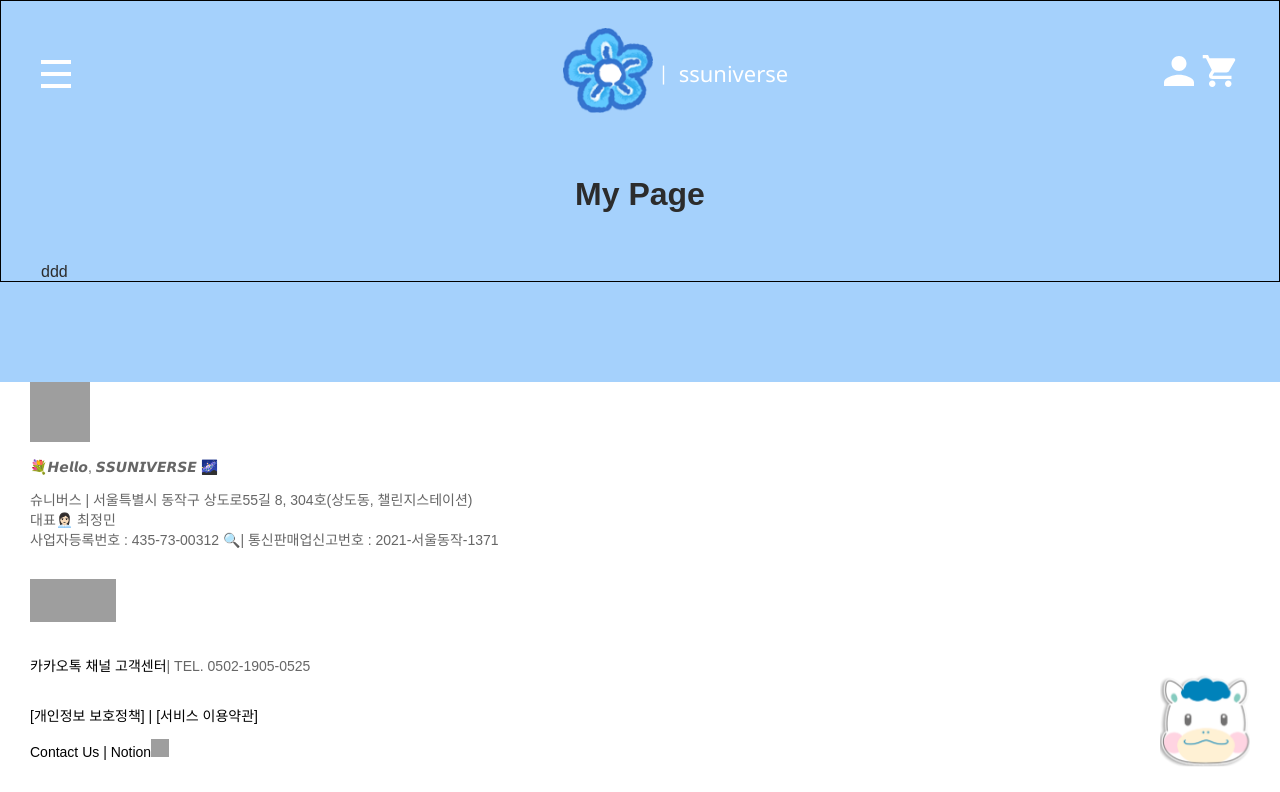
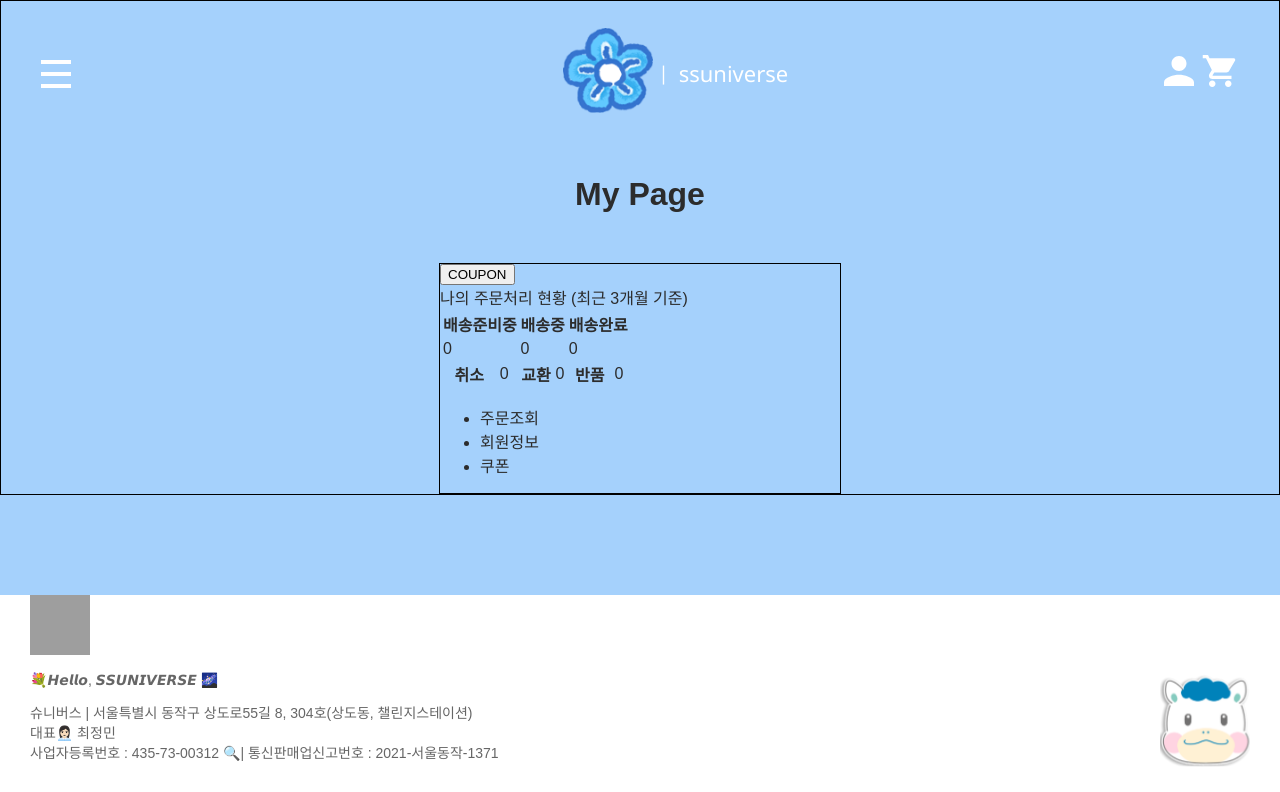
Before and after one commit to ssunivs/front-ssunivs-store, a React (Create React App) app: page /MyPage in a window 1280 px wide. Shown: the top 792 px of the page. Built offline with nearby package versions, Linux system fonts and the light colour scheme; grey boxes are pictures that could not be loaded.

Commit message:
My page Update

```diff
--- a/public/index.html
+++ b/public/index.html
@@ -9,6 +9,8 @@
       name="description"
       content="ssuniverse store"
     />
+
+    <!--Favicon-->
     <link rel="apple-touch-icon" sizes="57x57" href="ico/apple-icon-57x57.png">
     <link rel="apple-touch-icon" sizes="60x60" href="ico/apple-icon-60x60.png">
     <link rel="apple-touch-icon" sizes="72x72" href="ico/apple-icon-72x72.png">
--- a/src/components/Menu.js
+++ b/src/components/Menu.js
@@ -26,22 +26,22 @@ function Menu(){
             <ul className={styles.menuList}>
                 <li>ABOUT US</li>
                 <ul className={styles.detailLists}>
-                <Link to="/AboutSsua"><li>ssua</li></Link>
-                <Link to="/AboutSsunivers"><li>ssuniverse</li></Link>
+                <Link to="/AboutSsua"><li className={styles.list}>ssua</li></Link>
+                <Link to="/AboutSsunivers"><li className={styles.list}>ssuniverse</li></Link>
                     <br></br>
                 </ul>
 
                 <li>STORE</li>
                 <ul className={styles.detailLists}>
-                <Link to="/MainStore"><li>All</li></Link>
-                <Link to="/Reservation"><li>Reservation</li></Link>
+                <Link to="/MainStore"><li className={styles.list}>All</li></Link>
+                <Link to="/Reservation"><li className={styles.list}>Reservation</li></Link>
                     <br></br>
                 </ul>
 
                 <li>BOARD</li>
                 <ul className={styles.detailLists}>
-                <Link to="/Notice"><li>Notice</li></Link>
-                <Link to="/FAQ"><li>FAQ</li></Link>
+                <Link to="/Notice"><li className={styles.list}>Notice</li></Link>
+                <Link to="/FAQ"><li className={styles.list}>FAQ</li></Link>
                     <br></br>
                 </ul>
 
@@ -50,7 +50,7 @@ function Menu(){
                 <a  href="mailto:ssua@ssunivs.com"
                     target="_blank"
                     rel="noopener noreferrer">
-                    <li>ssua@ssunivs.com</li>
+                    <li className={styles.list}>ssua@ssunivs.com</li>
                 </a>
                 </ul>
             </ul>
@@ -58,9 +58,9 @@ function Menu(){
             <SocialLinks size="30px" color="white"/>
 
                 <ul className={styles.user}>
-                    <Link to="/LogIn"><li>LOG IN</li></Link>
-                    <Link to="/MyPage"><li>MY PAGE</li></Link>
-                    <Link to="Cart"><li>CART</li></Link>
+                    <Link to="/LogIn"><li className={styles.list}>LOG IN</li></Link>
+                    <Link to="/MyPage"><li className={styles.list}>MY PAGE</li></Link>
+                    <Link to="Cart"><li className={styles.list}>CART</li></Link>
                 </ul>
             </div>
         </div>
--- a/src/components/Menu.module.css
+++ b/src/components/Menu.module.css
@@ -64,7 +64,7 @@
     /* font-weight: lighter; */
 }
 
-li{
+.list{
     color: aliceblue;
 }
 
--- a/src/pages/MyPage.js
+++ b/src/pages/MyPage.js
@@ -1,11 +1,40 @@
 import headTitle from "pages/headTitle.module.css";
+import styles from "pages/MyPage.module.css";
 
 function MyPage(){
     return (
         <div>
             <h1 className={headTitle.head}>My Page</h1>
 
-            <div>ddd</div>
+            <div id={styles.container}>
+                <button>COUPON</button>
+
+                <div>나의 주문처리 현황 (최근 3개월 기준)</div>
+
+                <table>
+                    <thead>
+                        <tr>
+                            <th colspan="2">배송준비중</th> <th colspan="2">배송중</th> <th colspan="2">배송완료</th>
+                        </tr>
+                    </thead>
+                    <tbody>
+                        <tr>
+                            <td colspan="2">0</td> <td colspan="2">0</td> <td colspan="2">0</td>
+                        </tr>
+                        <tr>
+                            <th>취소</th> <td>0</td>
+                            <th>교환</th> <td>0</td>
+                            <th>반품</th> <td>0</td>
+                        </tr>
+                    </tbody>
+                </table>
+
+                <ul>
+                    <li>주문조회</li>
+                    <li>회원정보</li>
+                    <li>쿠폰</li>
+                </ul>
+            </div>
         </div>
     );
 }
--- /dev/null
+++ b/src/pages/MyPage.module.css
@@ -0,0 +1,7 @@
+#container{
+    border:black 1px solid;
+    width: 400px;
+    margin: auto;
+
+    color: #2c2c2c;
+}
```
